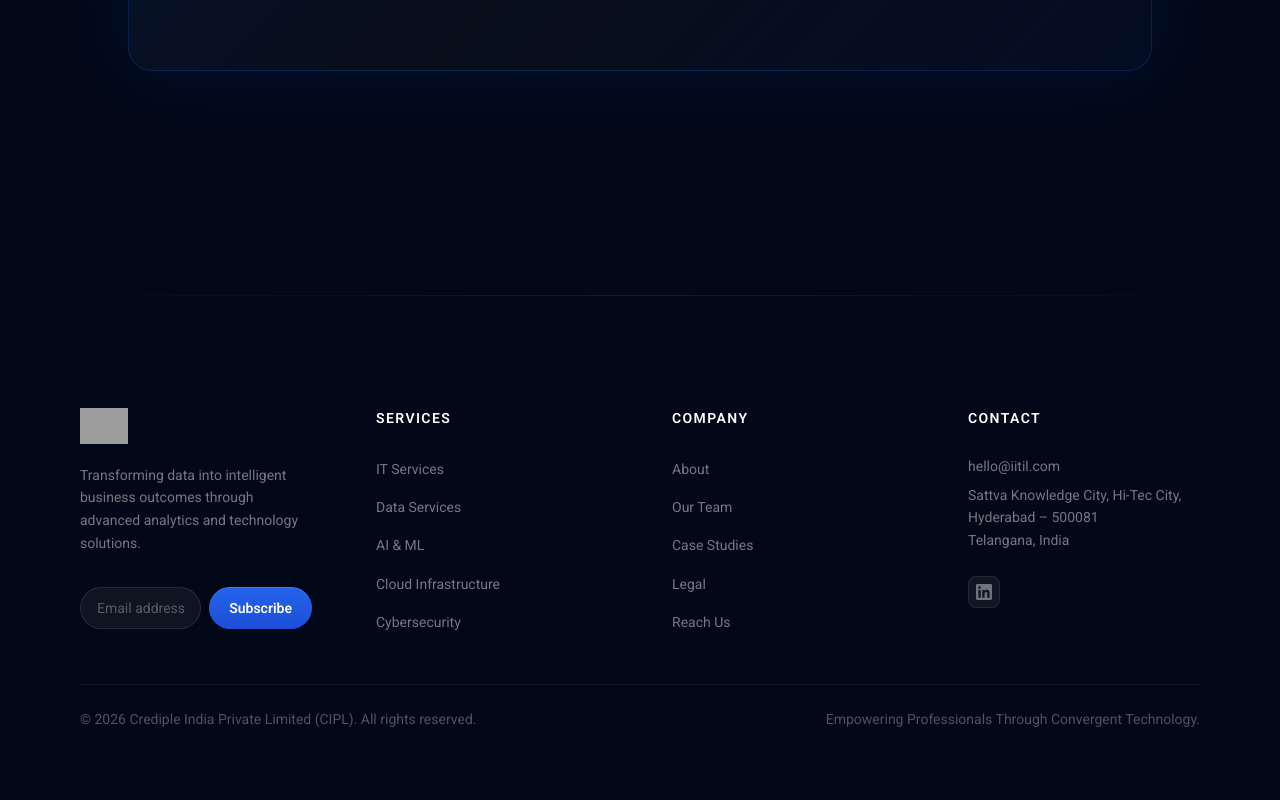
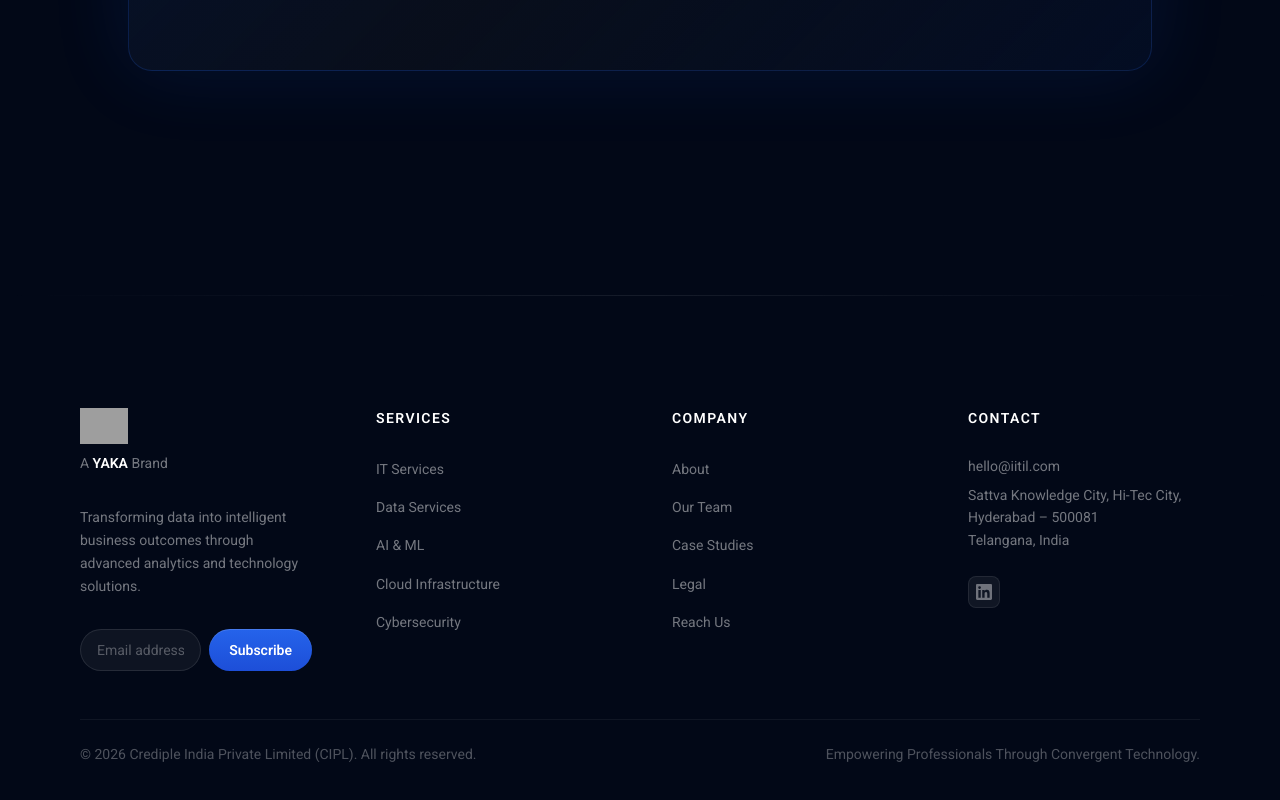
Before and after one commit to gunjan-wanjare/iitil, a Next.js app: page /team in a window 1280 px wide. Shown: the part 3796-4596 px from the top of the page. Built offline with nearby package versions, Linux system fonts and the light colour scheme; grey boxes are pictures that could not be loaded.

Commit message:
brand add

```diff
--- a/components/sections/Footer.tsx
+++ b/components/sections/Footer.tsx
@@ -68,7 +68,10 @@ export default function Footer() {
         >
           {/* Col 1 — Brand + Subscribe */}
           <motion.div variants={colVariants} className="lg:col-span-1">
-            <IITILLogo size={48} className="mb-5" />
+            <IITILLogo size={48} className="mb-2" />
+            <p className="text-sm text-white/45 leading-relaxed mb-8">
+              A <span className="font-semibold text-white">YAKA </span>Brand
+            </p>
             <p className="text-sm text-white/45 leading-relaxed mb-8">
               Transforming data into intelligent business outcomes through advanced
               analytics and technology solutions.
```
